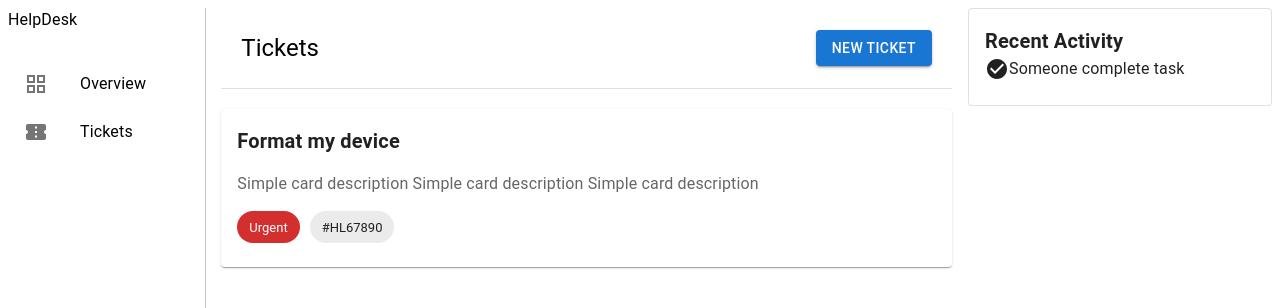
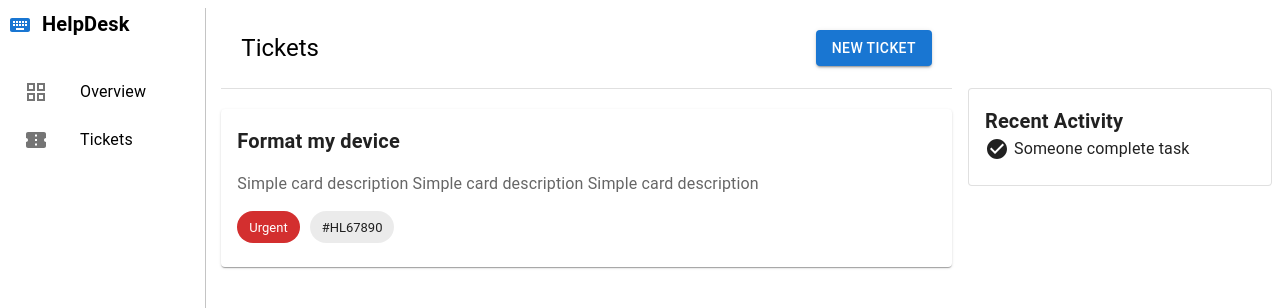
Before and after one commit to chavesjoabe/ticket-system-front-web, a React (Create React App) app: page / in a window 1280 px wide. Shown: the top 308 px of the page. Built offline with nearby package versions, Linux system fonts and the light colour scheme.

Commit message:
feat: adjust recent activity and side menu

```diff
--- a/src/components/Side-Bar/SideBar.js
+++ b/src/components/Side-Bar/SideBar.js
@@ -1,4 +1,4 @@
-import { ConfirmationNumber, GridView } from '@mui/icons-material';
+import { ConfirmationNumber, GridView, Keyboard } from '@mui/icons-material';
 import {
     List,
     ListItem,
@@ -13,7 +13,10 @@ import * as React from 'react';
 const SideBar = () => {
     return (
         <Box width="100%" height="100vh" borderRight={1} borderColor="#c4c4c4">
-            <Typography paddingBottom="20px"> HelpDesk </Typography>
+            <Box width='100%' display='flex' flexDirection='row' alignContent='center'>
+                <Keyboard sx={{ marginTop: '5px' }} color='primary' />
+                <Typography variant='h6' marginLeft='10px' paddingBottom="20px" sx={{ fontWeight: 'bold' }}> HelpDesk </Typography>
+            </Box>
 
             <List>
                 <ListItem disablePadding>
--- a/src/templates/main-template/main.template.js
+++ b/src/templates/main-template/main.template.js
@@ -17,14 +17,14 @@ function MainTemplate() {
                     <TicketCard />
                 </Grid>
                 <Grid item xs={3}>
-                    <Card variant='outlined'>
+                    <Card variant='outlined' sx={{ marginTop: '80px' }}>
                         <CardContent>
                             <Typography variant='h6' sx={{ fontWeight: 'bold' }}>
                                 Recent Activity
                             </Typography>
                             <Box display='flex' flexDirection='row'>
                                 <CheckCircle />
-                                <Typography > Someone complete task</Typography>
+                                <Typography sx={{ marginLeft: '5px' }} > Someone complete task</Typography>
                             </Box>
                         </CardContent>
                     </Card>
```
